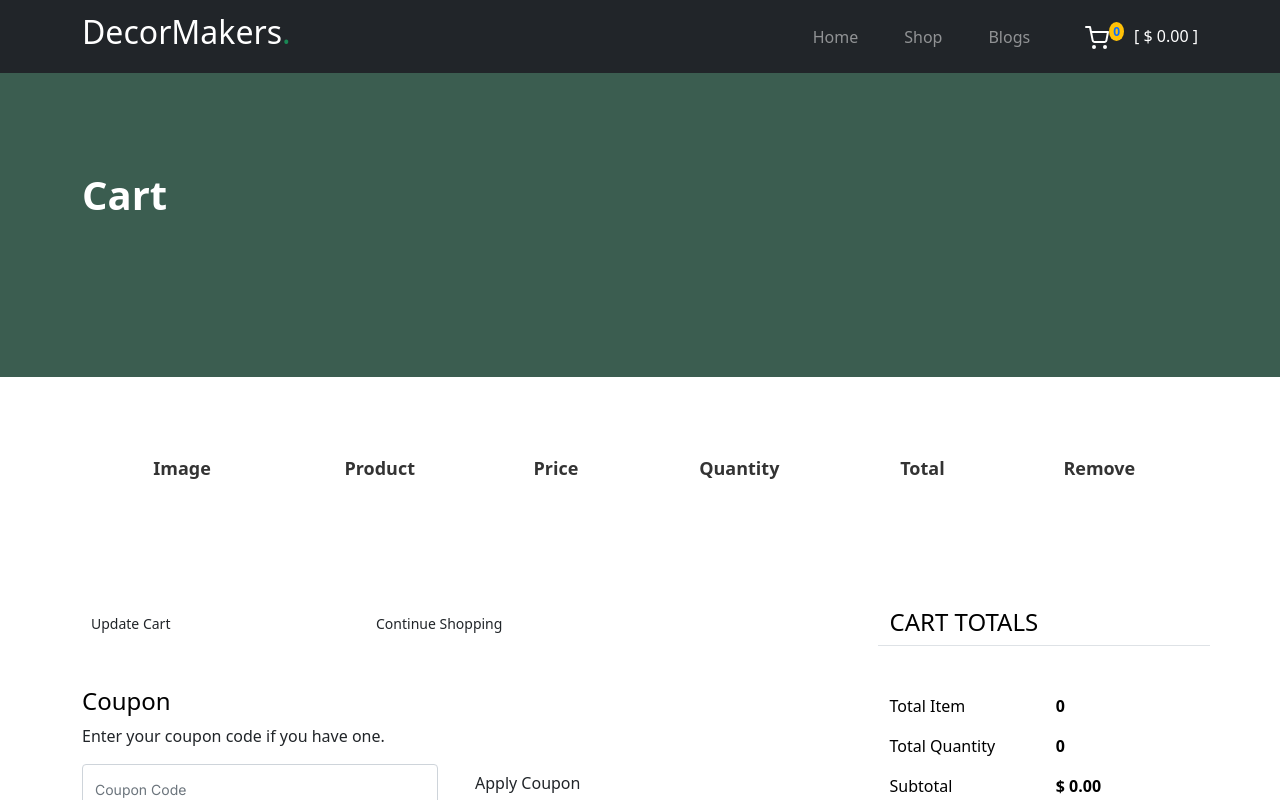
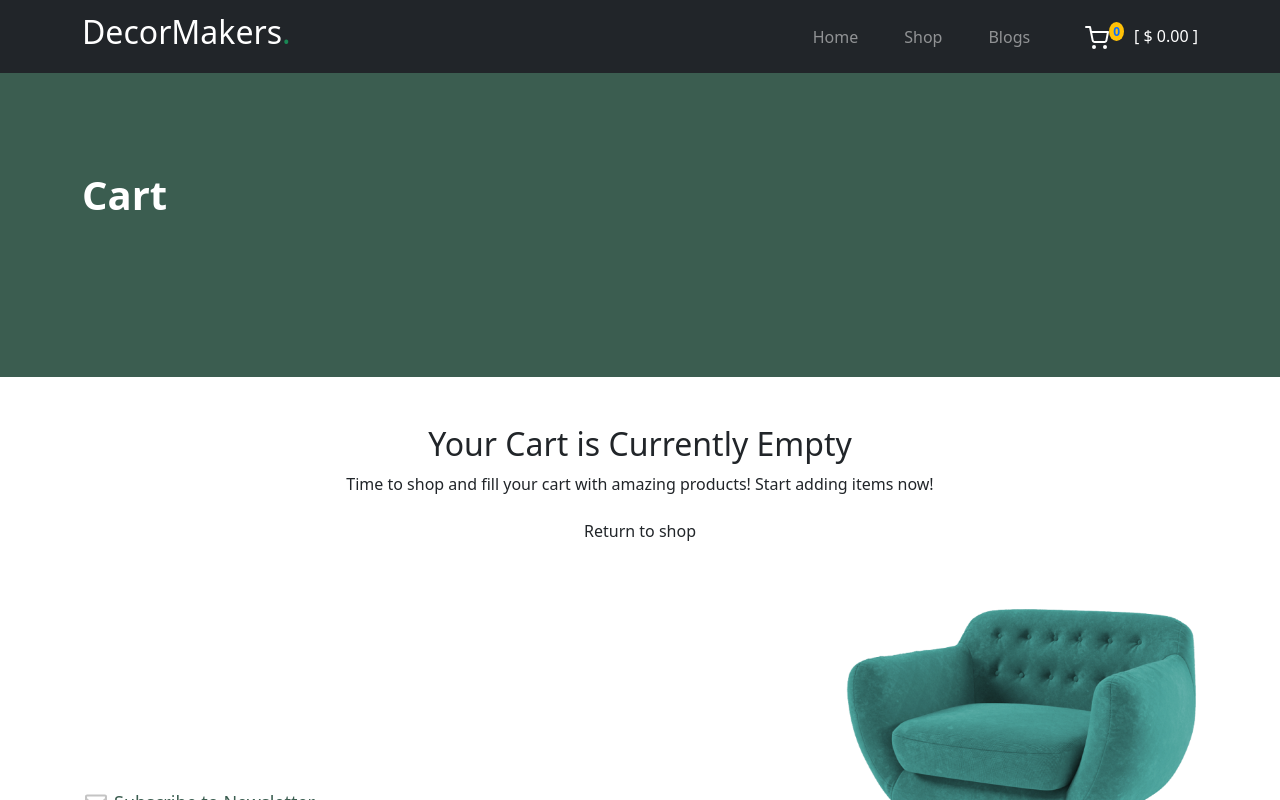
Before and after one commit to junaid50905/decoreMakers, a React (Vite) app: page /cart in a window 1280 px wide. Shown: the top 800 px of the page. Built offline with nearby package versions, Linux system fonts and the light colour scheme.

Commit message:
update cart

```diff
--- a/index.html
+++ b/index.html
@@ -3,7 +3,6 @@
 
 <head>
     <meta charset="UTF-8" />
-    <link rel="icon" type="image/svg+xml" href="/vite.svg" />
     <meta name="viewport" content="width=device-width, initial-scale=1.0" />
     <title>DecorMakers.</title>
     <link rel="stylesheet" href="https://cdnjs.cloudflare.com/ajax/libs/font-awesome/6.4.2/css/all.min.css" integrity="sha512-z3gLpd7yknf1YoNbCzqRKc4qyor8gaKU1qmn+CShxbuBusANI9QpRohGBreCFkKxLhei6S9CQXFEbbKuqLg0DA==" crossorigin="anonymous" referrerpolicy="no-referrer"
--- a/src/App.jsx
+++ b/src/App.jsx
@@ -7,6 +7,7 @@ import Shop from "./pages/Shop"
 import { Routes, Route } from 'react-router-dom'
 
 import './App.css'
+import Blog from "./pages/Blog"
 const App = () => {
   return (
     <div>
@@ -16,6 +17,7 @@ const App = () => {
         <Route path="/shop" element={<Shop />} />
         <Route path="/cart" element={<Cart />} />
         <Route path="/blogs" element={<Blogs />} />
+        <Route path="/blogs/:id" element={<Blog/>} />
       </Routes>
       <Footer/>
     </div>
--- a/src/components/Navbar.jsx
+++ b/src/components/Navbar.jsx
@@ -1,6 +1,8 @@
 
 import { useSelector } from 'react-redux'
 import { NavLink, Link } from 'react-router-dom'
+
+
 
 import cartImg from '../assets/images/websites outlook/cart.svg'
 const Navbar = () => {
--- a/src/components/NewArrival.jsx
+++ b/src/components/NewArrival.jsx
@@ -1,5 +1,15 @@
+import { useDispatch } from 'react-redux'
 import Data from '../data/Data.json'
+import { addToCart } from '../features/cart/cartSlice'
+
 const NewArrival = () => {
+
+    const dispatch = useDispatch()
+
+    const addToCartHandler = (new_arrival) => {
+        dispatch(addToCart(new_arrival))
+    }
+
     return (
         <div className="product-section">
             <div className="container">
@@ -15,12 +25,12 @@ const NewArrival = () => {
                             const { name, currentPrice, image } = new_arrival
                             return(
                                 <div className="col-12 col-md-4 col-lg-3 mb-5 mb-md-0" key={i}>
-                                    <a className="product-item" href="cart.html">
+                                    <a className="product-item">
                                         <img src={image} className="img-fluid product-thumbnail" />
                                         <h3 className="product-title">{name}</h3>
                                         <strong className="product-price">$ {currentPrice}</strong>
 
-                                        <span className="icon-cross">
+                                        <span className="icon-cross" onClick={() => addToCartHandler(new_arrival)}>
                                             <i className="fa-solid fa-plus text-white mt-2" style={{ fontSize: '20px' }}></i>
                                         </span>
                                     </a>
--- a/src/features/cart/cartSlice.js
+++ b/src/features/cart/cartSlice.js
@@ -22,8 +22,16 @@ const cartSlice = createSlice({
             state.subTotal += action.payload.currentPrice
         },
         removeFromCart(state, action) {
-            state.cart = state.cart.filter(item => item.id !== action.payload)
-            state.totalQuantity -= 1
+            const removedItemId = action.payload;
+
+            const removedItem = state.cart.find(item => item.id === removedItemId);
+            if (removedItem) {
+                state.cart = state.cart.filter(item => item.id !== removedItemId)
+                state.totalQuantity -= removedItem.quantity;
+                state.subTotal -= removedItem.currentPrice * removedItem.quantity;
+            }
+
+
         }
     }
 })
--- /dev/null
+++ b/src/pages/Blog.jsx
@@ -0,0 +1,10 @@
+
+const Blog = () => {
+  return (
+    <div>
+      <h2>Single Blog</h2>
+    </div>
+  )
+}
+
+export default Blog
--- a/src/pages/Cart.jsx
+++ b/src/pages/Cart.jsx
@@ -1,11 +1,11 @@
 import {  useDispatch, useSelector } from "react-redux"
 import PageTitle from "../components/PageTitle"
-
 import { removeFromCart } from "../features/cart/cartSlice"
+import { Link } from "react-router-dom"
 
 const Cart = () => {
     const cartProducts = useSelector(state => state.cartInfo.cart)
-    const { subTotal, cart, totalQuantity, discountInPercent } = useSelector(state => state.cartInfo)
+    const { subTotal, cart, totalQuantity } = useSelector(state => state.cartInfo)
 
     const dispatch = useDispatch()
 
@@ -14,11 +14,14 @@ const Cart = () => {
     }
 
 
+
     return (
         <section>
             <PageTitle title={'Cart'} />
 
             <div className="container">
+                {
+                    cartProducts.length > 0 ? (<div>
                         <div className="site-blocks-table mt-5" style={{ marginBottom: '10vh' }}>
                             <table className="table">
                                 <thead>
@@ -33,9 +36,9 @@ const Cart = () => {
                                 </thead>
                                 <tbody>
                                     {
-                                cartProducts.map((cartProduct, i)=>{
-                                    const {id, image, currentPrice, name, quantity} = cartProduct
-                                    return(
+                                        cartProducts.map((cartProduct, i) => {
+                                            const { id, image, currentPrice, name, quantity } = cartProduct
+                                            return (
                                                 <tr key={i}>
                                                     <td className="product-thumbnail">
                                                         <img src={image} alt="Image" className="img-fluid" />
@@ -46,12 +49,11 @@ const Cart = () => {
                                                     <td>$ {currentPrice}</td>
                                                     <td>
                                                         <button className="btn" style={{ fontSize: '25px' }}>-</button>
-                                                {/* <input type="text" value={quantity} style={{ width: '40px', textAlign: 'center', border: '1px solid #bdc3c7', margin: '0 10px' }} /> */}
                                                         <span>{quantity}</span>
                                                         <button className="btn" style={{ fontSize: '25px' }}>+</button>
                                                     </td>
                                                     <td>${quantity * currentPrice}</td>
-                                            <td><button className="btn btn-sm text-danger" onClick={()=> removeFromCartHandler(id)}>X</button></td>
+                                                    <td><button className="btn btn-sm text-danger" onClick={() => removeFromCartHandler(id)}>X</button></td>
                                                 </tr>
                                             )
                                         })
@@ -76,7 +78,7 @@ const Cart = () => {
                                         <p>Enter your coupon code if you have one.</p>
                                     </div>
                                     <div className="col-md-8 mb-3 mb-md-0">
-                                <input type="text" className="form-control py-3" id="coupon" placeholder="Coupon Code"/>
+                                        <input type="text" className="form-control py-3" id="coupon" placeholder="Coupon Code" />
                                     </div>
                                     <div className="col-md-4">
                                         <button className="btn btn-black">Apply Coupon</button>
@@ -124,6 +126,16 @@ const Cart = () => {
                                 </div>
                             </div>
                         </div>
+                    </div>) : (
+                        <div className="d-flex justify-content-center align-items-center text-center mt-5">
+                            <div>
+                                <h2>Your Cart is Currently Empty</h2>
+                                <p>Time to shop and fill your cart with amazing products! Start adding items now!</p>
+                                <Link to={'/shop'} className="btn">Return to shop</Link>
+                            </div>
+                        </div>
+                    )
+                }
             </div>
 
 
```
Also changed, not shown: src/assets/images/products/Decormaker.png (added), src/assets/images/websites outlook/Decormaker.jpg (added). Lines whose indentation alone changed are shown as unchanged.
